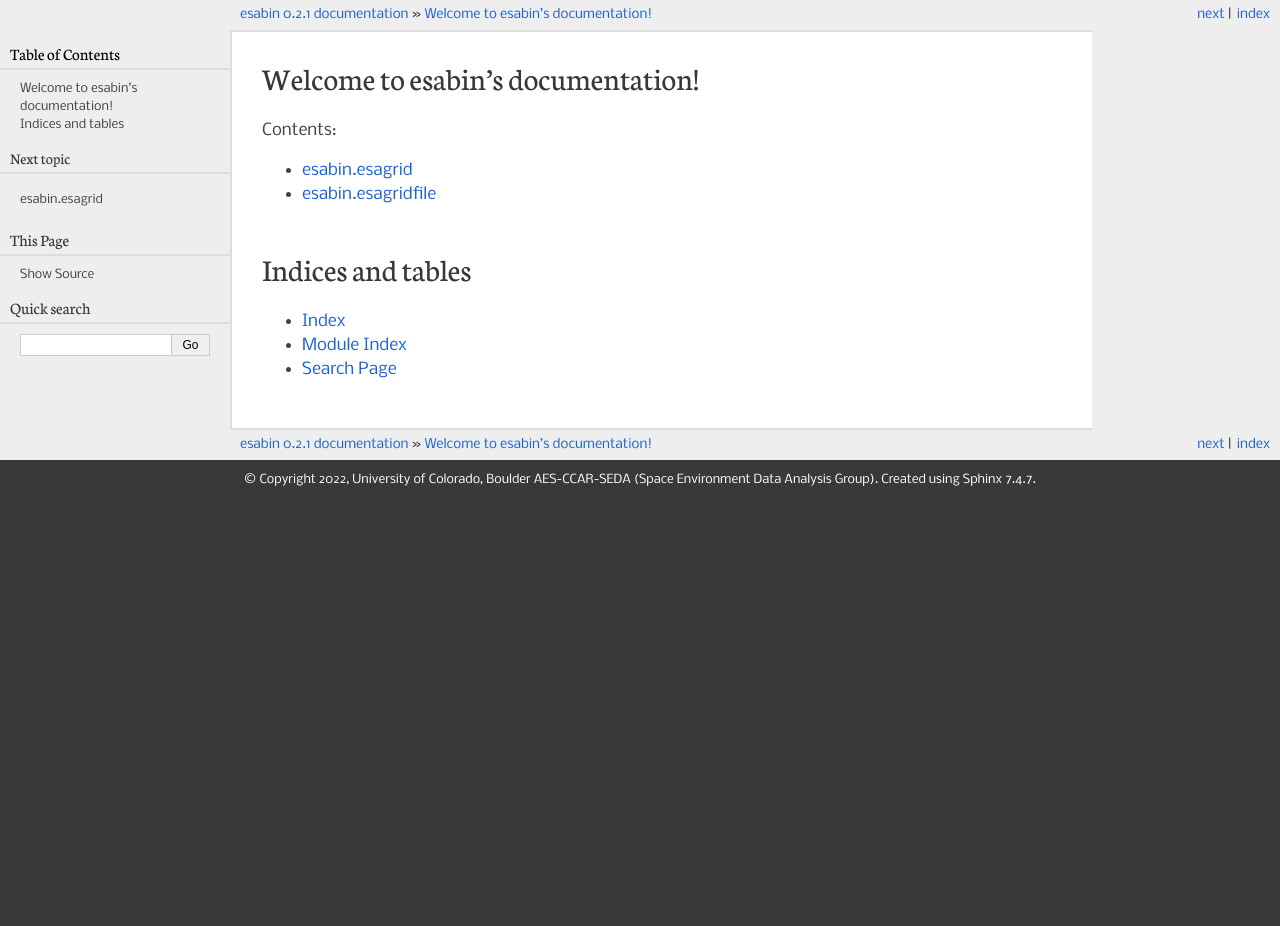
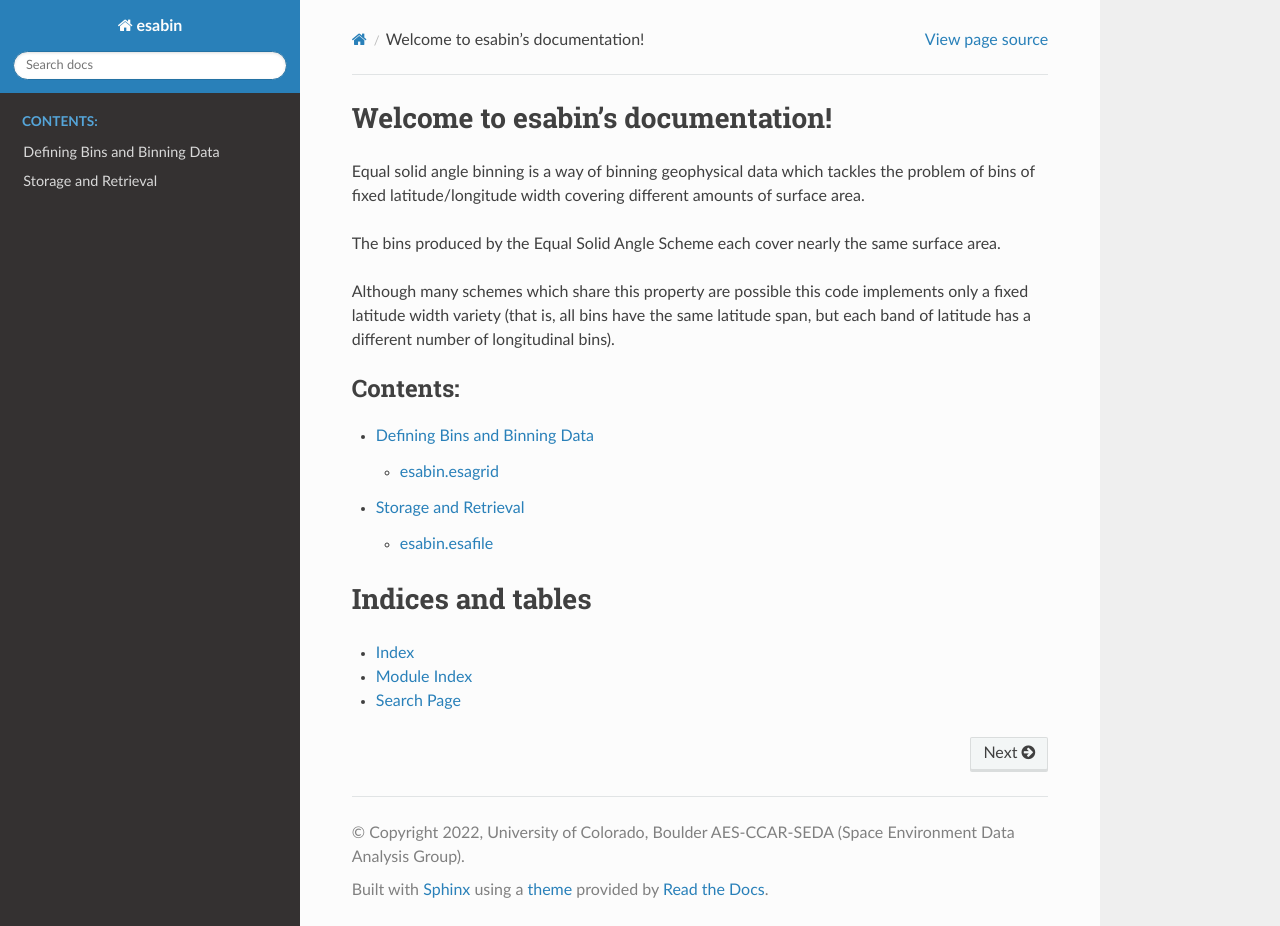
Before and after one commit to lkilcommons/esabin, a Sphinx documentation site: the page built from docs/source/index.rst, in a window 1280 px wide and 926 px high. Built offline with Sphinx 7.4.7 and the Read the Docs theme 2.0.0, drawn with Linux system fonts in a browser that asks for light colours.

Commit message:
Added much more documentation

```diff
--- /dev/null
+++ b/docs/requirements.txt
@@ -0,0 +1 @@
+sphinx_rtd_theme
--- a/docs/source/api.rst
+++ /dev/null
@@ -1,39 +0,0 @@
-
-esabin.esagrid
---------------
-
-This module defines:
-
-#. A class which represents a single bin
-#. A (parent) class which represents any collection of bins with a constant width in latitude
-#. A (child) class for bins with a constant size in longitude and latitude
-#. A (child) class for equal-solid-angle bins (esabins)
-
-.. autoclass:: esabin.esagrid.EsagridBin
-    :members:
-
-.. autoclass:: esabin.esagrid.ConstantLatitudeSpacingGrid
-    :members:
-
-.. autoclass:: esabin.esagrid.ConstantAzimuthalSpacingGrid
-    :members:
-
-.. autoclass:: esabin.esagrid.Esagrid
-    :members:
-
-esabin.esagridfile
-------------------
-
-This module implements an HDF5-based data storage/retrieval scheme for binned data
-
-The EsagridFileBinGroup class represents an HDF5 Group containing data
-from one bin.
-
-The EsagridFile class represents one HDF5 file which contains one Group
-for each (populated) bin.
-
-.. autoclass:: esabin.esafile.EsagridFileBinGroup
-    :members:
-
-.. autoclass:: esabin.esafile.EsagridFile
-    :members:
--- /dev/null
+++ b/docs/source/binning.rst
@@ -0,0 +1,31 @@
+Defining Bins and Binning Data
+------------------------------
+
+esabin.esagrid
+==============
+
+.. currentmodule:: esabin.esagrid
+
+The `esagrid` module defines two types of binning scheme.
+
+#. Equal-solid-angle bins (Esagrid)
+#. Constant longitude bins (ConstantAzimuthalSpacingGrid)
+
+.. autosummary::
+
+    EsagridBin
+    ConstantLatitudeSpacingGrid
+    ConstantAzimuthalSpacingGrid
+    Esagrid
+
+.. autoclass:: esabin.esagrid.EsagridBin
+    :members:
+
+.. autoclass:: esabin.esagrid.ConstantLatitudeSpacingGrid
+    :members:
+
+.. autoclass:: esabin.esagrid.ConstantAzimuthalSpacingGrid
+    :members:
+
+.. autoclass:: esabin.esagrid.Esagrid
+    :members:
--- a/docs/source/conf.py
+++ b/docs/source/conf.py
@@ -13,6 +13,7 @@
 import os
 import sys
 sys.path.insert(0, os.path.abspath('../..'))
+import sphinx_rtd_theme
 
 # -- Project information -----------------------------------------------------
 
@@ -38,7 +39,8 @@
     'sphinx.ext.mathjax',
     'sphinx.ext.ifconfig',
     'sphinx.ext.viewcode',
-    'sphinx.ext.napoleon'
+    'sphinx.ext.napoleon',
+    'sphinx_rtd_theme'
 ]
 
 # Add any paths that contain templates here, relative to this directory.
@@ -55,7 +57,7 @@
 # The theme to use for HTML and HTML Help pages.  See the documentation for
 # a list of builtin themes.
 #
-html_theme = 'pyramid'
+html_theme = 'sphinx_rtd_theme'
 
 # Add any paths that contain custom static files (such as style sheets) here,
 # relative to this directory. They are copied after the builtin static files,
--- a/docs/source/index.rst
+++ b/docs/source/index.rst
@@ -6,11 +6,25 @@
 Welcome to esabin's documentation!
 ==================================
 
+Equal solid angle binning is a way of binning geophysical data which tackles the
+problem of bins of fixed latitude/longitude width covering different
+amounts of surface area.
+
+The bins produced by the Equal Solid Angle Scheme each
+cover nearly the same surface area.
+
+Although many schemes which share this property are possible this
+code implements only a fixed latitude width variety
+(that is, all bins have the same latitude span, but each band of
+latitude has a different number of longitudinal bins).
+
 .. toctree::
    :maxdepth: 2
    :caption: Contents:
 
-   api
+   binning
+   storing
+
 
 Indices and tables
 ==================
--- /dev/null
+++ b/docs/source/storing.rst
@@ -0,0 +1,20 @@
+Storage and Retrieval
+---------------------
+
+.. currentmodule:: esabin.esafile
+
+esabin.esafile
+==============
+
+This module implements an HDF5-based data storage/retrieval scheme for binned data
+
+.. autosummary::
+
+    EsagridFileBinGroup
+    EsagridFile
+
+.. autoclass:: esabin.esafile.EsagridFileBinGroup
+    :members:
+
+.. autoclass:: esabin.esafile.EsagridFile
+    :members:
```
Also changed, not shown: 2 other files.
